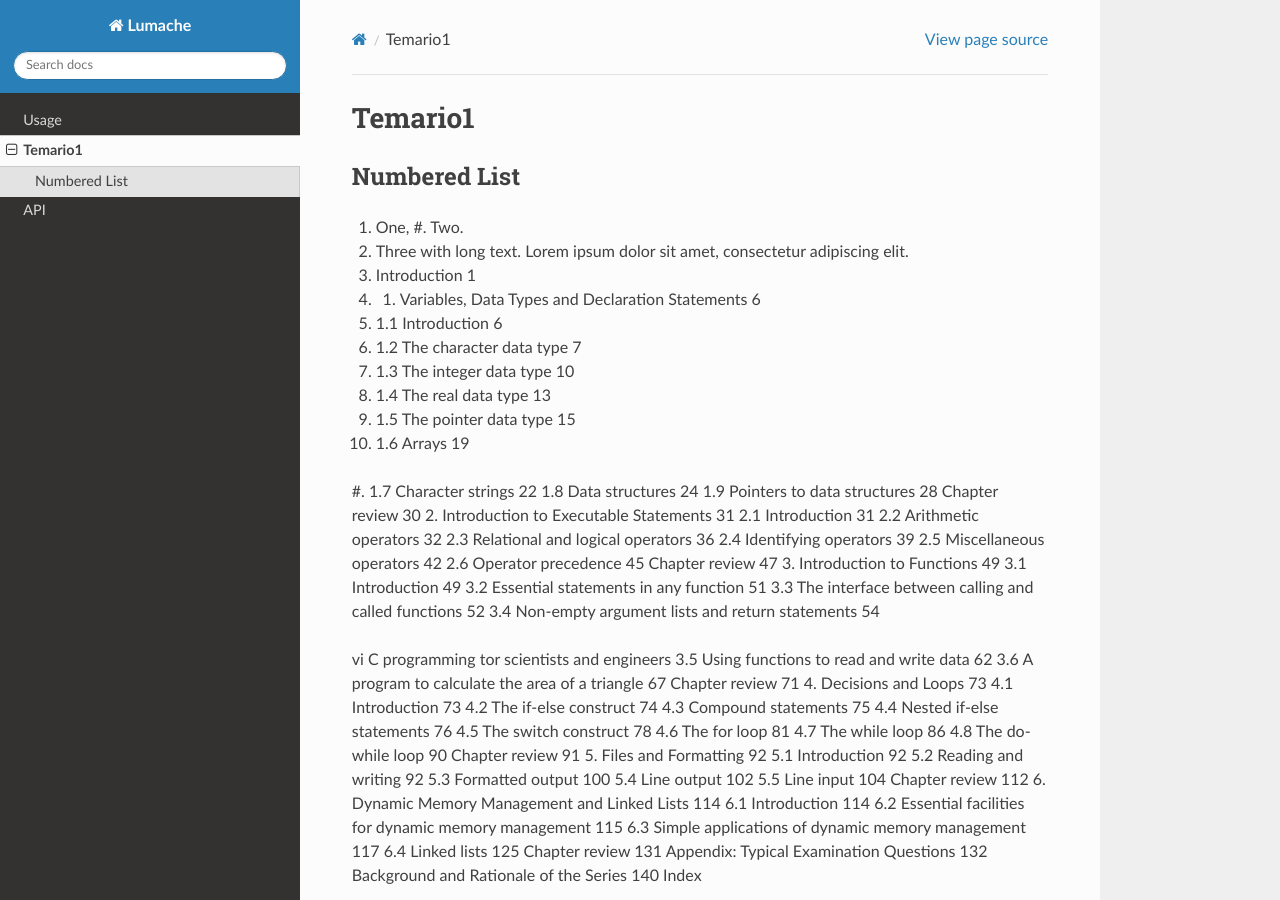
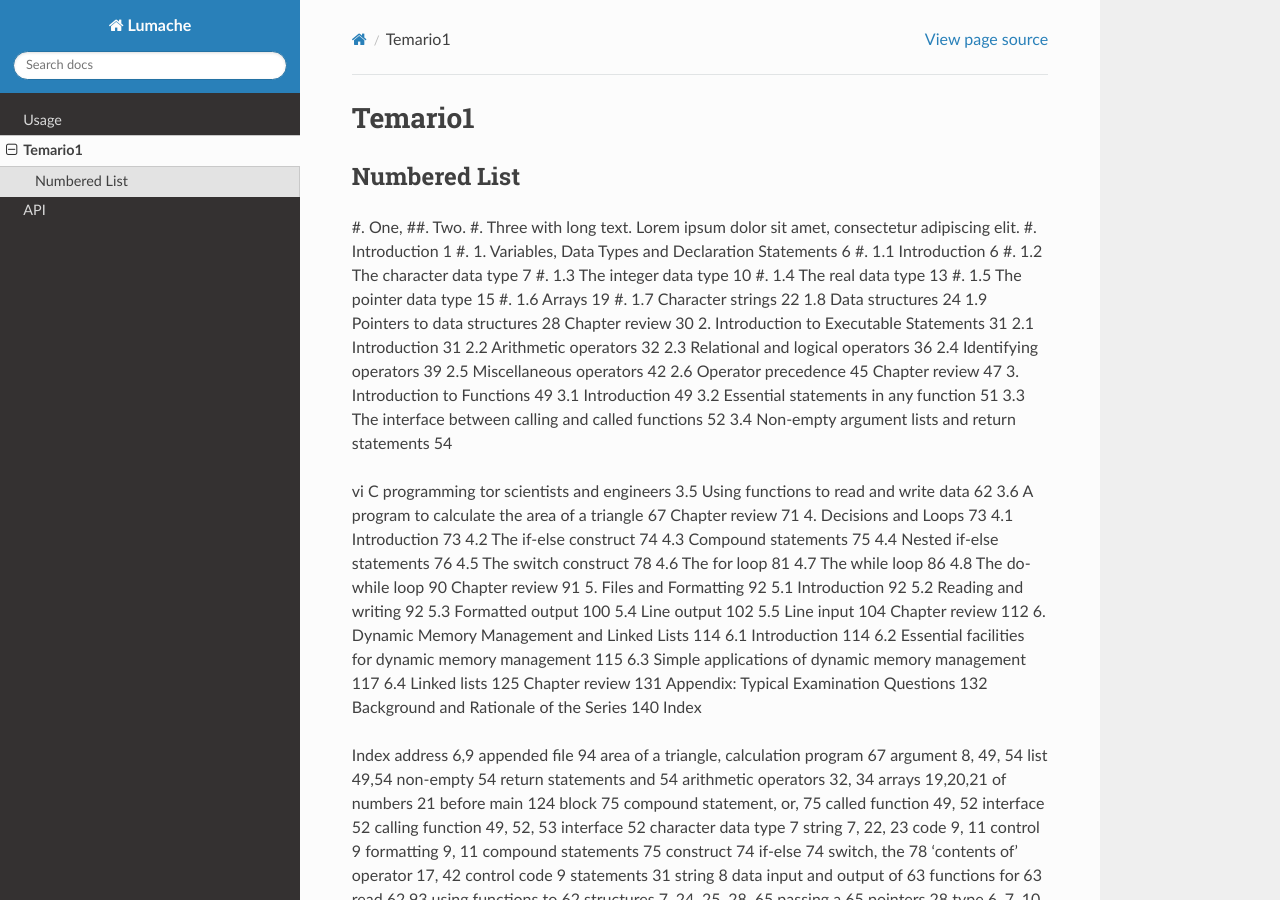
Before and after one commit to matecom57/curso-C, a Sphinx documentation site: the page built from docs/source/temario.rst, in a window 1280 px wide and 900 px high. Built offline with Sphinx 7.4.7 and the Read the Docs theme 3.1.0, drawn with Linux system fonts in a browser that asks for light colours.

```diff
--- a/docs/source/temario.rst
+++ b/docs/source/temario.rst
@@ -5,7 +5,7 @@ Numbered List
 -------------
 
 #. One,
-   #. Two.
+##. Two.
 #. Three with long text. Lorem ipsum dolor sit amet, consectetur adipiscing elit.
 #.   Introduction 1
 #.  1. Variables, Data Types and Declaration Statements 6
```
